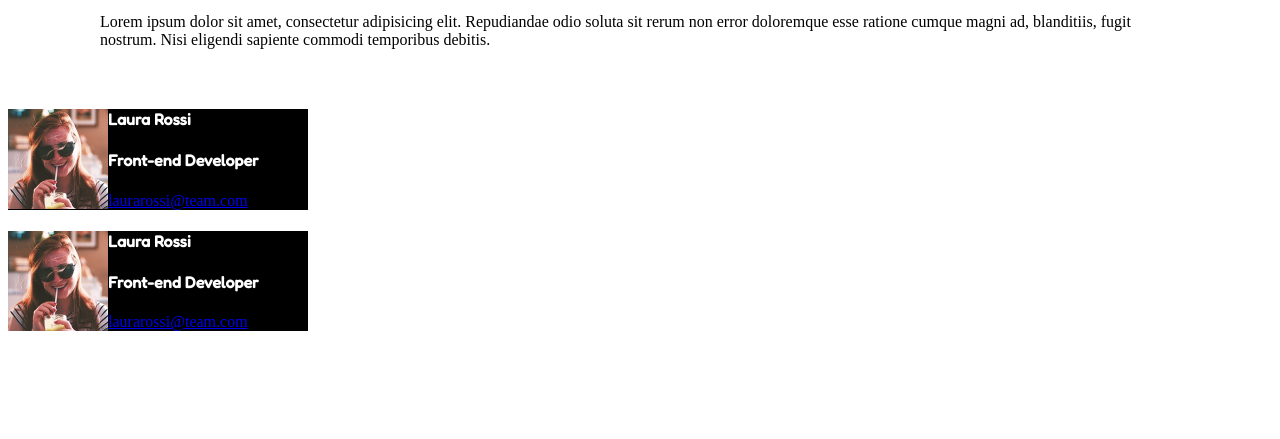
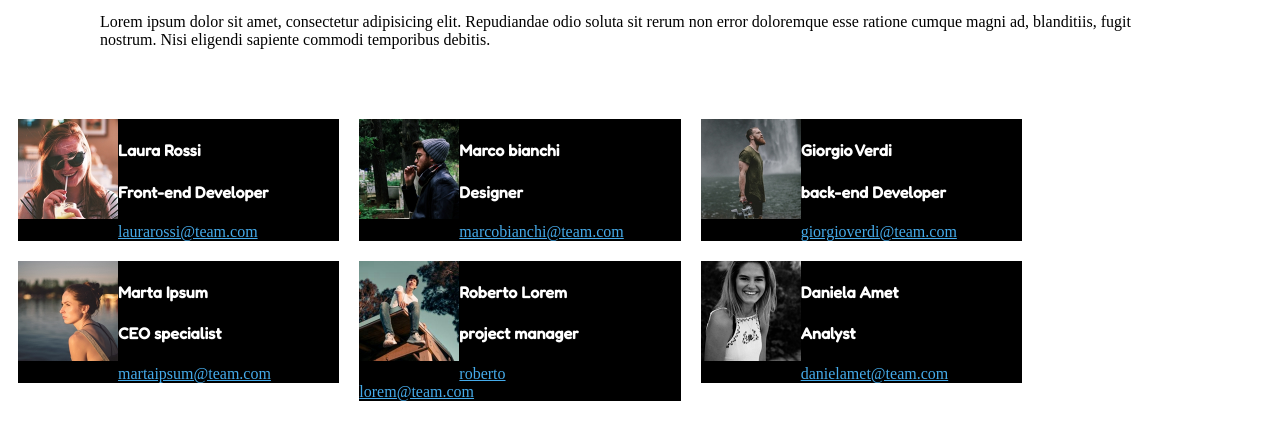
Before and after one commit to Vale-riad/Floating-Cards, a plain HTML site: page index.html in a window 1280 px wide. Shown: the part 91-530 px from the top of the page. Drawn offline with Linux system fonts and the light colour scheme.

Commit message:
inseriti tutti i componenti

```diff
--- a/css/style.css
+++ b/css/style.css
@@ -39,10 +39,14 @@ h1{
     color:#E53170;
     text-align: center;
     margin: 30px;
+    padding: 0 10px;
 }
 .box{
     background: black;
-    width:300px;
+    width: calc(100% / 3 - 100px);
+    float: left;
+    margin: 10px;
+    align:center;
 
 }
 
@@ -52,6 +56,7 @@ h1{
     float: left;
     display: inline;
     text-align: left;
+    padding:0 10px:
 
 }
 
@@ -59,5 +64,11 @@ h4{
     font-family: 'Fredoka', sans-serif;
     color: white;
     background-color: black;
-    padding-left: 10px;
+
 }
+
+a {
+    text-align: right;
+    padding: 100px;
+    color:#45ABEA;
+}
--- a/index.html
+++ b/index.html
@@ -34,14 +34,49 @@
         <a href="#">laurarossi@team.com</a>
 
     </div>
+
+
+<div class="box container-clearfix">
+
+    <img class="foto" src="immagini/male1.png" alt="marco">
+    <h4>Marco bianchi</h4>
+    <h4>Designer</h4>
+    <a href="#">marcobianchi@team.com</a>
+
 </div>
 
 <div class="box container-clearfix">
 
-    <img class="foto" src="immagini/female1.png" alt="laura">
-    <h4>Laura Rossi</h4>
-    <h4>Front-end Developer</h4>
-    <a href="#">laurarossi@team.com</a>
+    <img class="foto" src="immagini/male2.png" alt="giorgio">
+    <h4>Giorgio Verdi</h4>
+    <h4>back-end Developer</h4>
+    <a href="#">giorgioverdi@team.com</a>
+
+</div>
+
+<div class="box container-clearfix">
+
+    <img class="foto" src="immagini/female2.png" alt="Marta">
+    <h4>Marta Ipsum</h4>
+    <h4>CEO specialist</h4>
+    <a href="#">martaipsum@team.com</a>
+
+</div>
+<div class="box container-clearfix">
+
+    <img class="foto" src="immagini/male3.png" alt="roberto">
+    <h4>Roberto Lorem</h4>
+    <h4>project manager</h4>
+    <a href="#">roberto lorem@team.com</a>
+
+</div>
+
+<div class="box container-clearfix">
+
+    <img class="foto" src="immagini/female3.png" alt="daniela">
+    <h4>Daniela Amet</h4>
+    <h4>Analyst</h4>
+    <a href="#">danielamet@team.com</a>
 
 </div>
 
```
